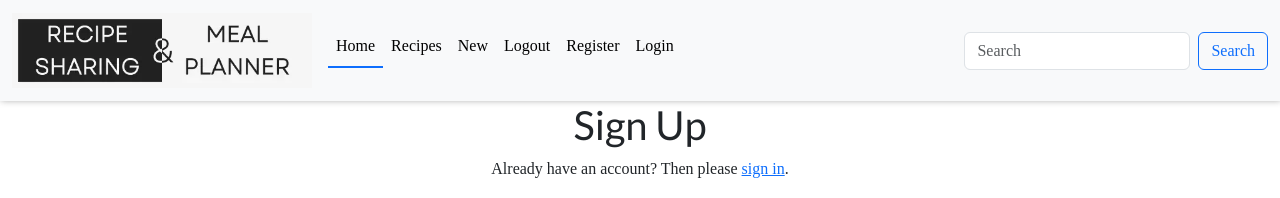
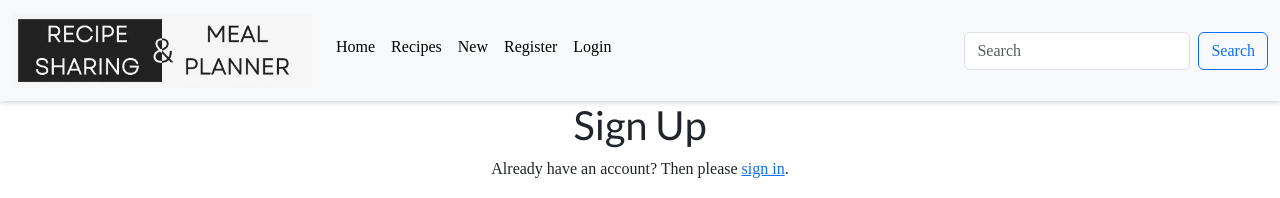
Before and after one commit to DaniCarmo/Yummy-Blog, a Django app: page /accounts/signup/ in a window 1280 px wide. Shown: the top 198 px of the page. Run offline with Django 5.2, Linux system fonts and the light colour scheme; parts of the project's set-up code (start-up, migrations or seed data) failed here and were passed over; some libraries are stand-ins or nearby versions.

Commit message:
add if endif statements to navbar links

```diff
--- a/templates/includes/header.html
+++ b/templates/includes/header.html
@@ -1,6 +1,7 @@
 {% load static %}
 
 <header>
+  {% with request.resolver_match.url_name as url_name %}
     <nav class="navbar navbar-expand-lg bg-light">
         <div class="container-fluid">
         <!--Logo-->
@@ -12,7 +13,7 @@
           <div class="collapse navbar-collapse" id="navbarNav">
             <ul class="navbar-nav me-auto mb-2">
               <li class="nav-item">
-                <a class="nav-link active" aria-current="page" href="{% url 'home' %}">Home</a>
+                <a class="nav-link {% if url_name == 'home' %}active{% endif %}" aria-current="page" href="{% url 'home' %}">Home</a>
               </li>
               <li class="nav-item">
                 <a class="nav-link" href="#">Recipes</a>
@@ -20,15 +21,18 @@
               <li class="nav-item">
                 <a class="nav-link" href="#">New</a>
               </li>
+              {% if request.user.is_authenticated %}
               <li class="nav-item">
-                <a class="nav-link" href="/accounts/logout/">Logout</a>
+                <a class="nav-link {% if url_name == 'accounts_logout' %}active{% endif %}" href="/accounts/logout/">Logout</a>
+              </li>
+              {% else %}
+              <li class="nav-item">
+                <a class="nav-link {% if url_name == 'accounts_signup' %}active{% endif %}" href="/accounts/signup/">Register</a>
               </li>
               <li class="nav-item">
-                <a class="nav-link" href="/accounts/signup/">Register</a>
+                <a class="nav-link {% if url_name == 'accounts_login' %}active{% endif %}" href="/accounts/login/">Login</a>
               </li>
-              <li class="nav-item">
-                <a class="nav-link" href="/accounts/login/">Login</a>
-              </li>
+              {% endif %}
             </ul>
             <!---Form-->
             <form class="d-flex" role="search">
@@ -38,4 +42,5 @@
           </div>
         </div>
       </nav>
+  {% endwith %}
 </header>
```
